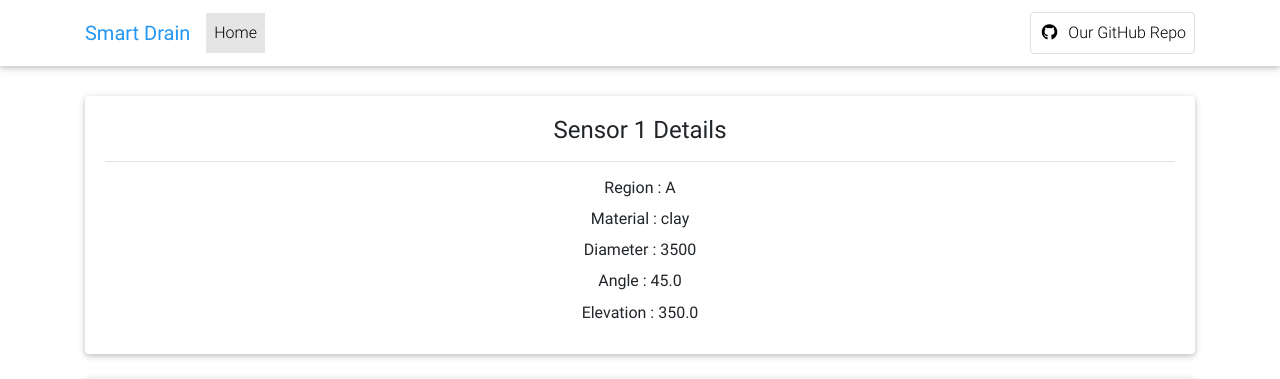
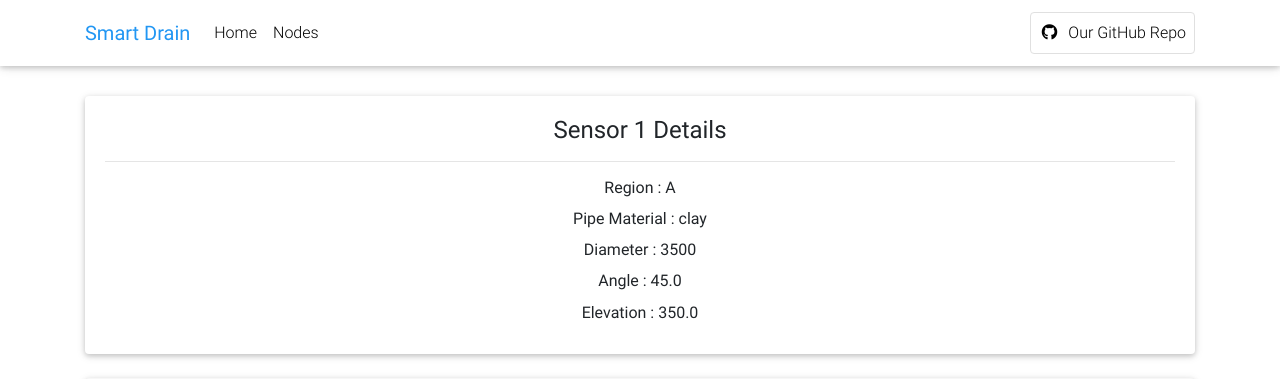
Before and after one commit to aadilmehdis/Drain-Monit, a Django app: page /sensor/1 in a window 1280 px wide. Shown: the top 379 px of the page. Run offline with Django 3.2, Linux system fonts and the light colour scheme; data comes from the database, SQL or seed files in the repository; both versions use the stored data as it was after the commit; some libraries are stand-ins or nearby versions.

Commit message:
Modified navbar

```diff
--- a/src/DrainMonit/templates/home/base.html
+++ b/src/DrainMonit/templates/home/base.html
@@ -37,9 +37,13 @@
 
         <!-- Left -->
         <ul class="navbar-nav mr-auto">
-          <li class="nav-item active">
+          <li class="nav-item">
             <a class="nav-link waves-effect" href="/">Home
-              <span class="sr-only">(current)</span>
+            </a>
+          </li>
+
+          <li class="nav-item">
+            <a class="nav-link waves-effect" href="/details">Nodes
             </a>
           </li>
         </ul>
--- a/src/DrainMonit/templates/home/sensor.html
+++ b/src/DrainMonit/templates/home/sensor.html
@@ -20,7 +20,7 @@
                 <hr class="my-3">
 
                 <h6 class="card-title">Region : {{ s.location }}</h6>
-                <h6 class="card-title">Material :  {{ s.material }}</h6>
+                <h6 class="card-title">Pipe Material :  {{ s.material }}</h6>
                 <h6 class="card-title">Diameter : {{ s.diameter }}</h6>
                 <h6 class="card-title">Angle : {{ s.angle }}</h6>
                 <h6 class="card-title">Elevation : {{ s.elevation }}</h6>
--- a/src/DrainMonit/views.py
+++ b/src/DrainMonit/views.py
@@ -51,7 +51,6 @@ def sensor_data(request):
         id = request.POST.get('UID')
         rate = request.POST.get('flow_rate')
         date = request.POST.get('date')
-        print(id, rate, date)
 
         id = Sensor.objects.get(pk=id)
         data = Readings.objects.create(sensor=id, date=date, rate=rate)
```
Also changed, not shown: src/db.sqlite3.
